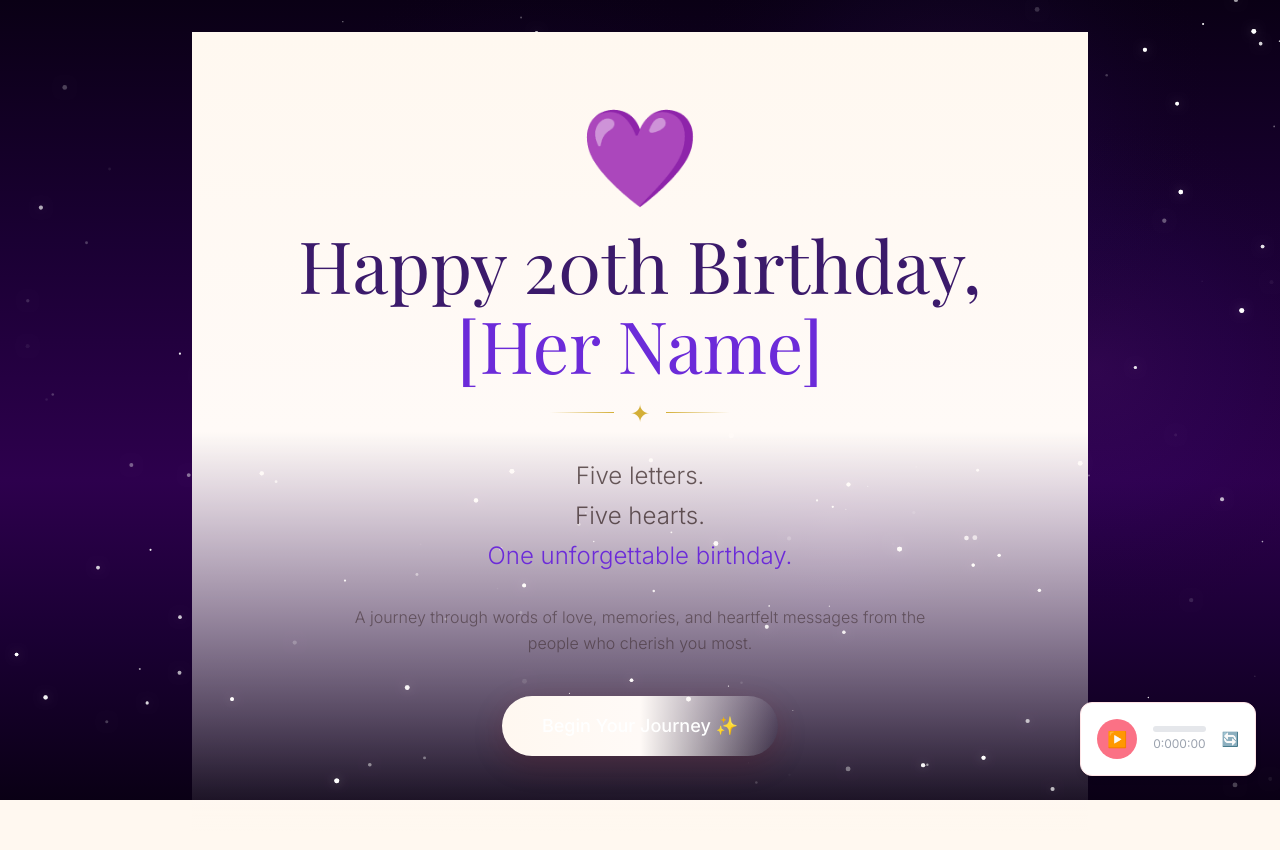
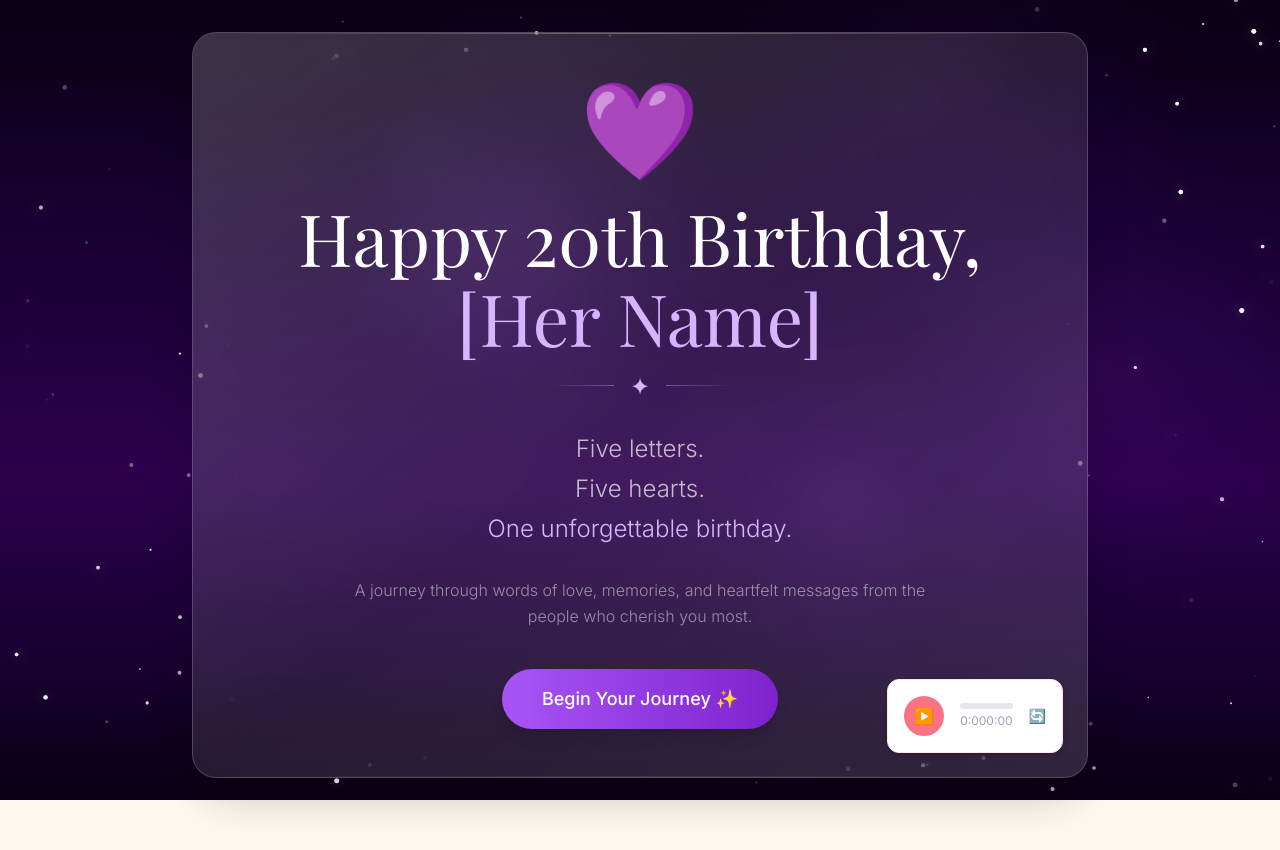
Before and after one commit to BL3Z0/iLoveYou_Prototype, a Next.js app in the folder letters-for-my-love/: page / in a window 1280 px wide. Both pictures are taken after a click on the button "🎵 Play with Music". Shown: the top 850 px of the page. After the commit the page ends 810 px from the top, so only its background shows below. Built offline with nearby package versions, Linux system fonts and the light colour scheme.

Commit message:
Refactor WelcomePage to use GlassFrame component
Refactored WelcomePage component to include GlassFrame and updated styles.

```diff
--- a/letters-for-my-love/components/WelcomePage.js
+++ b/letters-for-my-love/components/WelcomePage.js
@@ -1,6 +1,7 @@
 import { motion } from 'framer-motion';
 import { useState } from 'react';
 import AudioPlayer from './AudioPlayer';
+import GlassFrame from './GlassFrame';
 
 export default function WelcomePage({ onMusicChoice, onBegin, isMusicEnabled }) {
   const [showMusicPrompt, setShowMusicPrompt] = useState(true);
@@ -11,36 +12,31 @@ export default function WelcomePage({ onMusicChoice, onBegin, isMusicEnabled })
   };
 
   return (
-    <div className="min-h-screen bg-gradient-to-b from-cream via-warm-white to-lavender flex items-center justify-center px-4">
-      <motion.div
-        initial={{ opacity: 0, y: 30 }}
-        animate={{ opacity: 1, y: 0 }}
-        transition={{ duration: 1, ease: "easeOut" }}
-        className="max-w-3xl w-full text-center"
-      >
+    <div className="w-full text-center">
+      <GlassFrame>
         {showMusicPrompt ? (
           <motion.div
             initial={{ opacity: 0, scale: 0.95 }}
             animate={{ opacity: 1, scale: 1 }}
-            className="bg-warm-white/90 backdrop-blur-lg rounded-3xl p-8 shadow-luxury border border-royal-purple/20"
+            className="text-center"
           >
             <div className="text-6xl mb-4">🎵</div>
-            <h3 className="font-serif text-3xl text-deep-purple mb-3">
+            <h3 className="font-serif text-3xl text-white mb-3">
               This experience is best enjoyed with sound.
             </h3>
-            <p className="text-dark-charcoal/60 mb-6 font-light">
+            <p className="text-white/60 mb-6 font-light">
               Choose how you'd like to continue
             </p>
             <div className="flex flex-col sm:flex-row gap-4 justify-center">
               <button
                 onClick={() => handleChoice(true)}
-                className="px-8 py-3 bg-gradient-to-r from-royal-purple to-deep-purple text-white rounded-full font-medium shadow-luxury hover:shadow-purple-glow transition-all duration-300 transform hover:scale-105"
+                className="px-8 py-3 bg-gradient-to-r from-purple-500 to-purple-700 text-white rounded-full font-medium shadow-lg hover:shadow-purple-500/30 transition-all duration-300 transform hover:scale-105"
               >
                 🎵 Play with Music
               </button>
               <button
                 onClick={() => handleChoice(false)}
-                className="px-8 py-3 bg-dark-charcoal/10 text-dark-charcoal rounded-full font-medium hover:bg-dark-charcoal/20 transition-all duration-300"
+                className="px-8 py-3 bg-white/10 text-white rounded-full font-medium hover:bg-white/20 transition-all duration-300 backdrop-blur-sm"
               >
                 Continue without Music
               </button>
@@ -54,28 +50,28 @@ export default function WelcomePage({ onMusicChoice, onBegin, isMusicEnabled })
               transition={{ delay: 0.3 }}
             >
               <div className="text-8xl mb-6">💜</div>
-              <h1 className="font-serif text-5xl md:text-7xl text-deep-purple mb-4">
+              <h1 className="font-serif text-5xl md:text-7xl text-white mb-4">
                 Happy 20th Birthday,
-                <span className="block text-royal-purple mt-2">[Her Name]</span>
+                <span className="block text-purple-300 mt-2">[Her Name]</span>
               </h1>
 
               <div className="flex justify-center items-center gap-4 mb-8">
-                <div className="h-px w-16 bg-gradient-to-r from-transparent to-soft-gold"></div>
-                <p className="font-serif text-2xl text-soft-gold">✦</p>
-                <div className="h-px w-16 bg-gradient-to-l from-transparent to-soft-gold"></div>
+                <div className="h-px w-16 bg-gradient-to-r from-transparent to-purple-400/50"></div>
+                <p className="font-serif text-2xl text-purple-300">✦</p>
+                <div className="h-px w-16 bg-gradient-to-l from-transparent to-purple-400/50"></div>
               </div>
 
-              <p className="text-2xl text-dark-charcoal/70 font-light mb-2">
+              <p className="text-2xl text-white/70 font-light mb-2">
                 Five letters.
               </p>
-              <p className="text-2xl text-dark-charcoal/70 font-light mb-2">
+              <p className="text-2xl text-white/70 font-light mb-2">
                 Five hearts.
               </p>
-              <p className="text-2xl text-royal-purple font-light mb-8">
+              <p className="text-2xl text-purple-300 font-light mb-8">
                 One unforgettable birthday.
               </p>
 
-              <p className="text-dark-charcoal/50 max-w-xl mx-auto mb-10 font-light leading-relaxed">
+              <p className="text-white/50 max-w-xl mx-auto mb-10 font-light leading-relaxed">
                 A journey through words of love, memories, and heartfelt messages from the people who cherish you most.
               </p>
 
@@ -83,7 +79,7 @@ export default function WelcomePage({ onMusicChoice, onBegin, isMusicEnabled })
                 whileHover={{ scale: 1.05 }}
                 whileTap={{ scale: 0.95 }}
                 onClick={onBegin}
-                className="px-10 py-4 bg-gradient-to-r from-deep-purple to-amethyst text-white rounded-full text-lg font-medium shadow-luxury hover:shadow-purple-glow transition-all duration-300"
+                className="px-10 py-4 bg-gradient-to-r from-purple-500 to-purple-700 text-white rounded-full text-lg font-medium shadow-lg hover:shadow-purple-500/30 transition-all duration-300"
               >
                 Begin Your Journey ✨
               </motion.button>
@@ -96,7 +92,7 @@ export default function WelcomePage({ onMusicChoice, onBegin, isMusicEnabled })
             )}
           </>
         )}
-      </motion.div>
+      </GlassFrame>
     </div>
   );
 }
```
